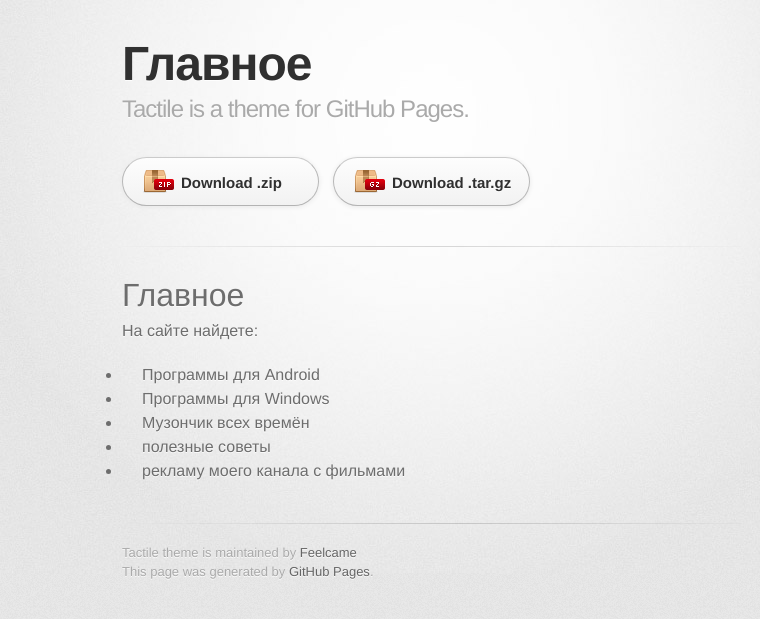
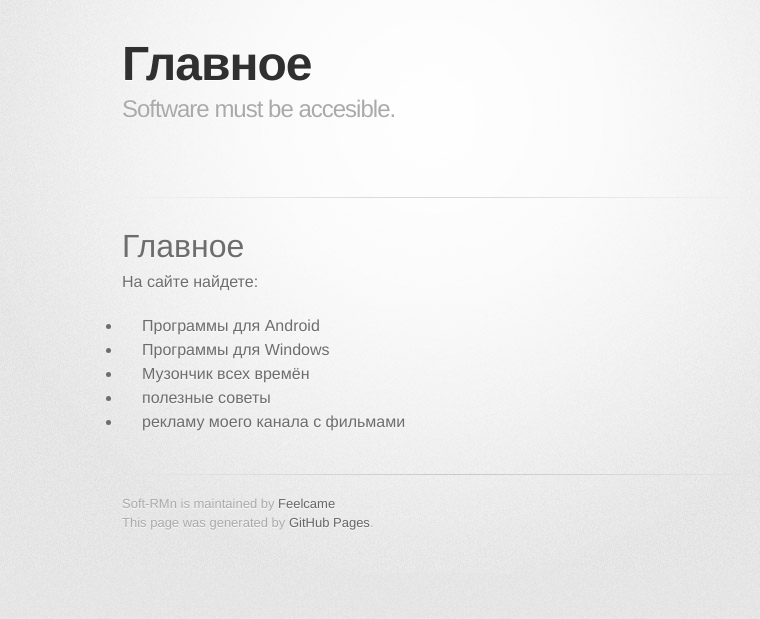
Before and after one commit to Feelcame/linker.pp.ua, a Jekyll site: the page built from index.md, in a window 1280 px wide. Shown: the top 619 px of the page, without its empty margins (208-968 px from the left). Built offline with Jekyll 4.4.1, drawn with Linux system fonts in a browser that asks for light colours; some web fonts are replaced; our own code applies the rules of GitHub Pages for plain Markdown files.

Commit message:
Update _config.yml

```diff
--- a/_config.yml
+++ b/_config.yml
@@ -1,5 +1,5 @@
-title: Tactile theme
-description: Tactile is a theme for GitHub Pages.
-show_downloads: true
+title: Soft-RMn
+description: Software must be accesible.
+show_downloads: false
 google_analytics:
 theme: jekyll-theme-tactile
```
